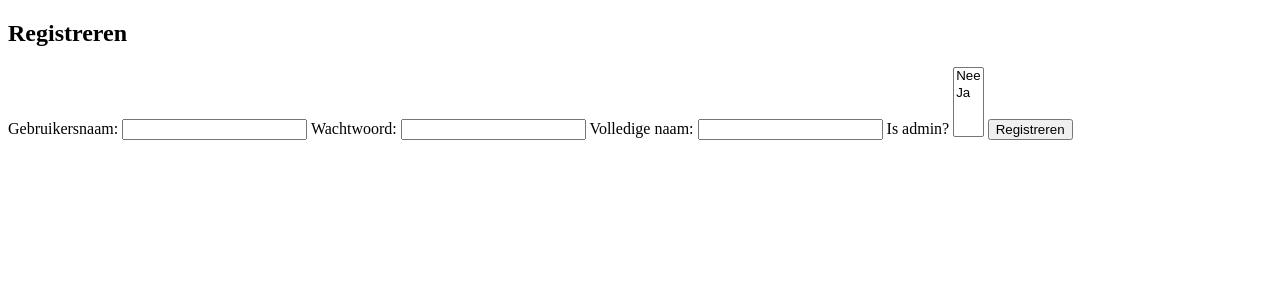
After one commit to Sem-1076101/Werkplaats2, a Flask app: page /nieuw_account in a window 1280 px wide. The commit adds this page. Shown: the top 300 px of the page. Run offline with Flask 3, Linux system fonts and the light colour scheme.

Commit message:
Je kan nu met admin pagina nieuwe admins en docenten toevoegen. Nog niet helemaal perfect

```diff
--- a/main.py
+++ b/main.py
@@ -23,24 +23,29 @@ def register_check():
         is_admin = request.form.get('is_admin', 1)
         model = UserModel(DATABASEFILE)
 
+
+        session_is_admin = session.get('is_admin')
         # check of gebruiker niet al bestaat
         existing_user = model.get_user_by_username(username)
         if existing_user:
             # stuur de gebruiker naar de error pagina als hij iets vindt
             flash('Er bestaat al een account met deze gebruikersnaam!')
-            return redirect(url_for('register'))
+            if session_is_admin == 1:
+                return redirect(url_for('register'))
+            else:
+                return redirect(url_for('admin'))
 
         model.create_user(display_name = display_name, username = username, password = password, is_admin = is_admin)
-        return redirect(url_for('login'))
 
-
+        if session_is_admin == 1:
+            return redirect(url_for('login'))
+        else:
+            return redirect(url_for('admin'))
 
 
 @app.route('/')
 def login():
     return render_template('login.html')
-
-
 
 @app.route('/login', methods=['POST'])
 def login_check():
@@ -60,8 +65,9 @@ def login_check():
 @app.route('/welcome')
 def welcome():
     username = session.get('username')
+    is_admin = session.get('is_admin')
 
-    if username == 'admin':
+    if username == 'admin' or is_admin == 0:
         return redirect(url_for('admin'))
     else:
         return render_template('index.html')
@@ -70,16 +76,20 @@ def welcome():
 @app.route('/admin')
 def admin():
     username = session.get('username')
+    is_admin = session.get('is_admin')
     if not username:
         flash('U moet inloggen om deze pagina te bezoeken.')
         return redirect(url_for('login'))
     else:
-
         model = UserModel(DATABASEFILE)
         get_techers = model.get_all_teachers()
         return render_template('admin.html', teachers = get_techers)
 
 
+@app.route('/nieuw_account')
+def nieuw_account():
+    return render_template('nieuwe_docent.html')
+# or is_admin == 1
 @app.route('/logout')
 def logout():
     session.pop('username', None)
--- a/templates/admin.html
+++ b/templates/admin.html
@@ -15,7 +15,7 @@
         <div class="inner-container">
             <div class="button-container">
                 <div>
-                    <a href="/nieuw_Acount">Nieuwe docent toevoegen</a>
+                    <a href="/nieuw_account">Nieuwe docent toevoegen</a>
                 </div>
             </div>
             <div class="teacher-info-container">
--- /dev/null
+++ b/templates/nieuwe_docent.html
@@ -0,0 +1,43 @@
+<!DOCTYPE html>
+<html lang="en">
+<head>
+    <meta charset="UTF-8">
+    <meta name="viewport" content="width=device-width, initial-scale=1.0">
+    <title>Docent toevoegen</title>
+</head>
+<body>
+    <div class="container-register">
+        <div class="inner-container">
+            <div class="h2_edit">
+                <h2>Registreren</h2>
+            </div>
+            <form action="/register_check" method="POST" class="register_form">
+                <label for="username">Gebruikersnaam:</label>
+                <input type="text" name="username" id="username"  required>
+
+                <label for="password">Wachtwoord:</label>
+                <input type="password" name="password" id="password" required>
+
+                <label for="display_name">Volledige naam:</label>
+                <input type="text" name="display_name" id="display_name" required>
+
+                <label for="is_admin">Is admin?</label>
+                <select name="is_admin" id="is_admin" multiple>
+                    <option value="1">Nee</option>
+                    <option value="0">Ja</option>
+                </select>
+
+                <button type="submit" class="register_button" name="button_submit_login">Registreren</button>
+            </form>
+
+            <div class="flash_message">
+                {% for message in get_flashed_messages() %}
+                <div class="inner_flash_message">
+                    {{ message }}
+                </div>
+                {% endfor %}
+            </div>
+        </div>
+    </div>
+</body>
+</html>
```
Also changed, not shown: databases/testgpt.db.
